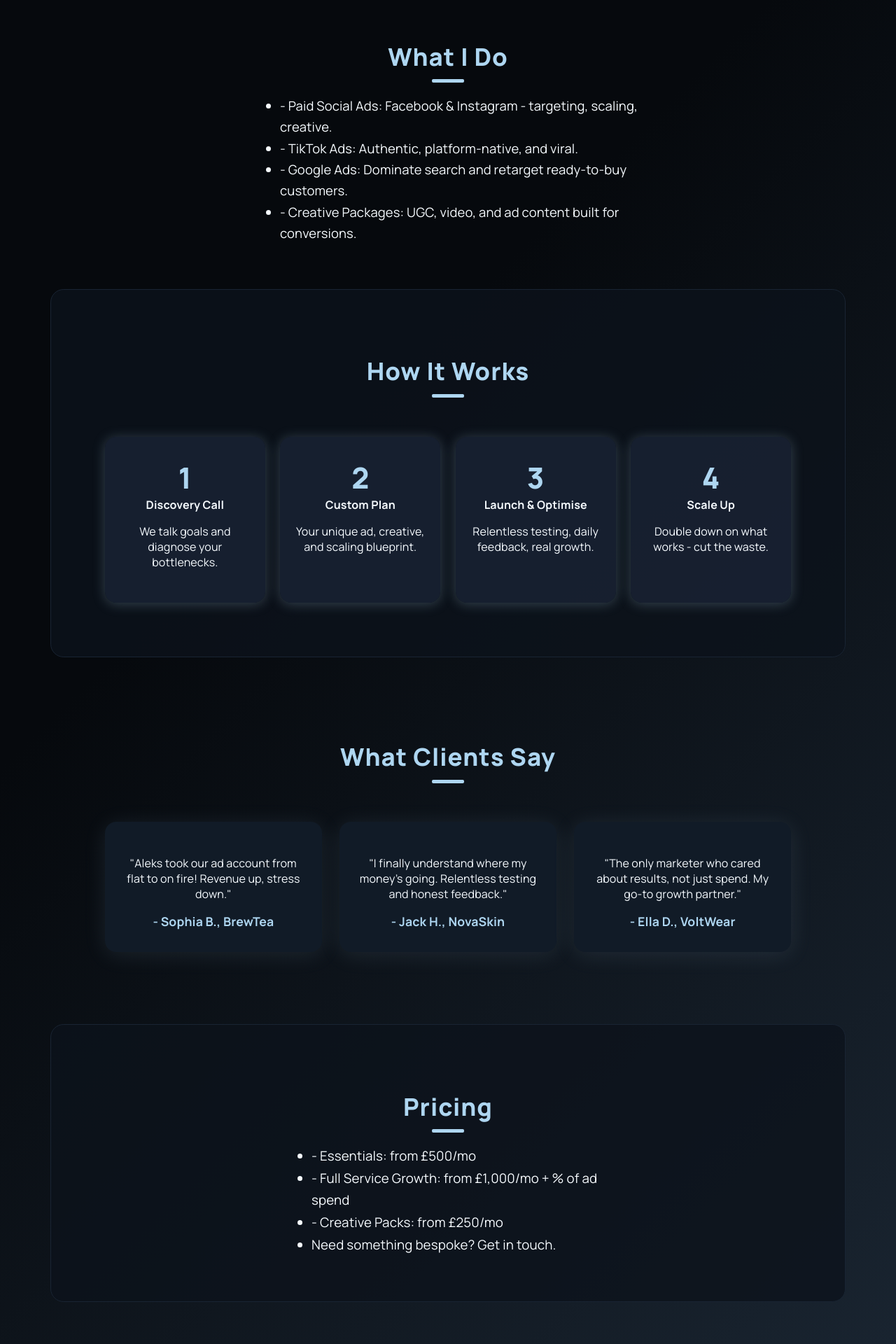
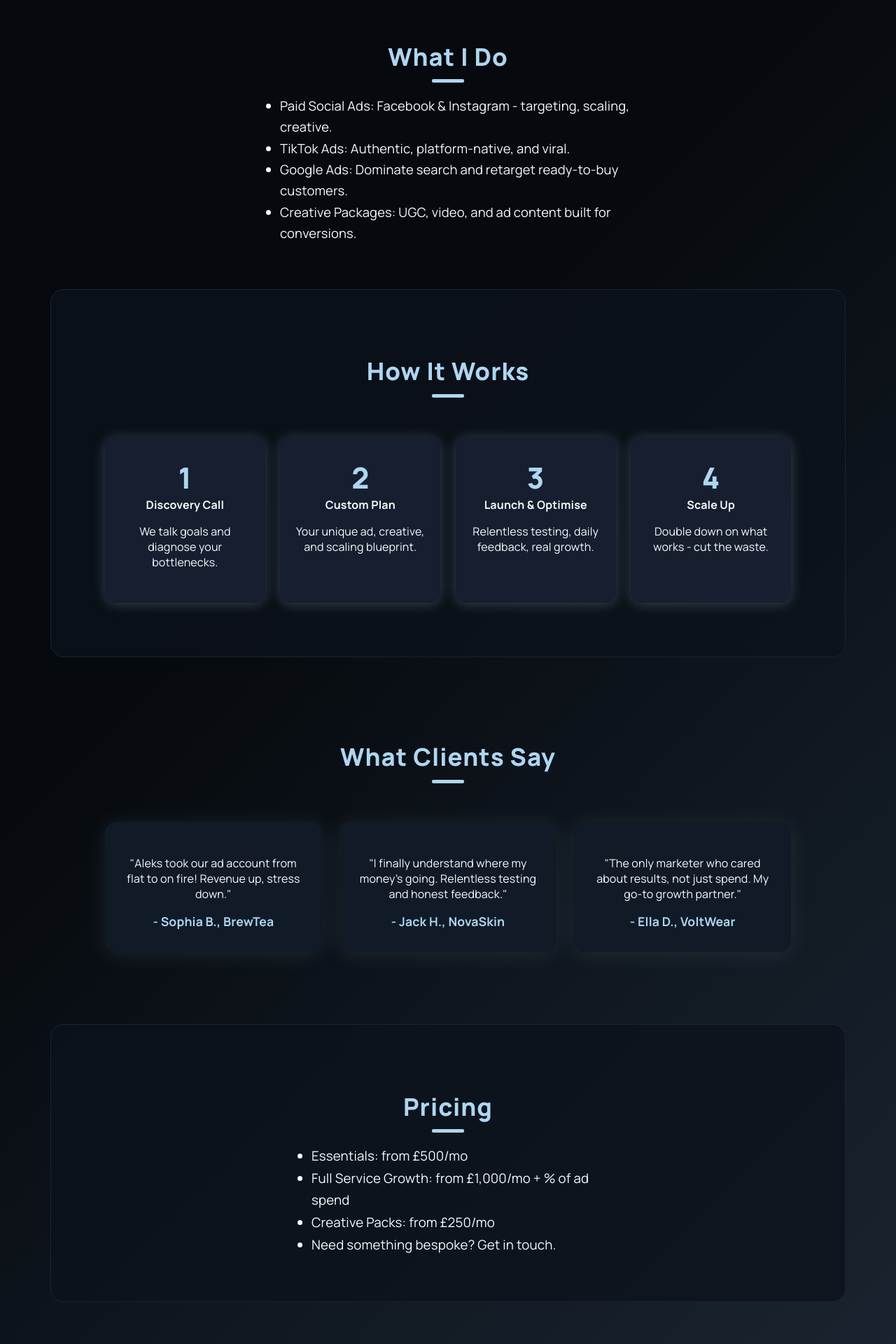
Before and after one commit to aleksangelov1/marketedbyaa-site, a React (Vite) app: page / in a window 1280 px wide. Shown: the part 2140-4060 px from the top of the page at 70% size. Built offline with nearby package versions, Linux system fonts and the light colour scheme.

Commit message:
Update App.jsx

```diff
--- a/src/App.jsx
+++ b/src/App.jsx
@@ -51,6 +51,7 @@ const steps = [
       "Paid Social Ads",
       "TikTok Ads",
       "Google Ads",
+      "Facebook Ads",
       "Creative Content",
       "Not Sure",
     ],
@@ -60,10 +61,10 @@ const steps = [
     name: "budget",
     type: "radio",
     options: [
-      "Under £1,000",
-      "£1,000–£5,000",
-      "£5,000–£20,000",
-      "£20,000+",
+      "£0-£500",
+      "£500-£2,000",
+      "£2,000–£5,000",
+      "£5,000+",
     ],
   },
   {
@@ -83,8 +84,8 @@ const steps = [
     type: "radio",
     options: [
       "Google search",
-      "Referral",
       "Instagram/TikTok",
+      "Word of mouth",
       "Other",
     ],
   },
@@ -116,14 +117,29 @@ function ApplyNowForm({ onBackHome }) {
   const handlePrev = () => (step > 0 ? setStep(step - 1) : onBackHome());
 
   if (submitted)
-    return (
-      <div className="form-card centered">
-        <h2>Thank you for applying!</h2>
-        <p>We’ll be in touch within 24 hours.<br />
-          <button onClick={onBackHome} className="form-btn blue">Back to Home</button>
-        </p>
-      </div>
-    );
+  return (
+    <div
+      className="form-card"
+      style={{
+        minHeight: 400,
+        display: "flex",
+        flexDirection: "column",
+        alignItems: "center",
+        justifyContent: "center",
+        textAlign: "center",
+        margin: "0 auto",
+      }}
+    >
+      <h2 style={{ marginBottom: "1em" }}>Thank you for applying!</h2>
+      <p style={{ margin: "0 0 2em 0", color: "#eaf6fb" }}>
+        We’ll be in touch within 24 hours.
+      </p>
+      <button onClick={onBackHome} className="form-btn blue">
+        Back to Home
+      </button>
+    </div>
+  );
+
 
   const s = steps[step];
 
@@ -235,7 +251,7 @@ export default function App() {
       {/* HERO */}
       <header className="hero centered">
         <div className="logo-img big-hero-logo">
-          <img src="/logo.png" alt="Marketed by AA Logo" />
+           <img src="/logo.png" alt="Marketed by AA Logo" style={{ height: "120px" }} />
         </div>
         <h1>
           <span className="blue">Empower Your Brand</span>
@@ -311,10 +327,10 @@ export default function App() {
       {/* SERVICES */}
       <Section id="services" title="What I Do">
         <ul className="services-list">
-          <li>- Paid Social Ads: Facebook & Instagram - targeting, scaling, creative.</li>
-          <li>- TikTok Ads: Authentic, platform-native, and viral.</li>
-          <li>- Google Ads: Dominate search and retarget ready-to-buy customers.</li>
-          <li>- Creative Packages: UGC, video, and ad content built for conversions.</li>
+          <li> Paid Social Ads: Facebook & Instagram - targeting, scaling, creative.</li>
+          <li> TikTok Ads: Authentic, platform-native, and viral.</li>
+          <li> Google Ads: Dominate search and retarget ready-to-buy customers.</li>
+          <li> Creative Packages: UGC, video, and ad content built for conversions.</li>
         </ul>
       </Section>
 
@@ -359,9 +375,9 @@ export default function App() {
       {/* PRICING */}
       <Section id="pricing" title="Pricing" dark>
         <ul className="pricing-list">
-          <li>- Essentials: from <span className="blue">£500/mo</span></li>
-          <li>- Full Service Growth: from <span className="blue">£1,000/mo</span> + % of ad spend</li>
-          <li>- Creative Packs: from <span className="blue">£250/mo</span></li>
+          <li> Essentials: from <span className="blue">£500/mo</span></li>
+          <li> Full Service Growth: from <span className="blue">£1,000/mo</span> + % of ad spend</li>
+          <li> Creative Packs: from <span className="blue">£250/mo</span></li>
           <li>
             Need something bespoke? <span className="blue">Get in touch.</span>
           </li>
```
